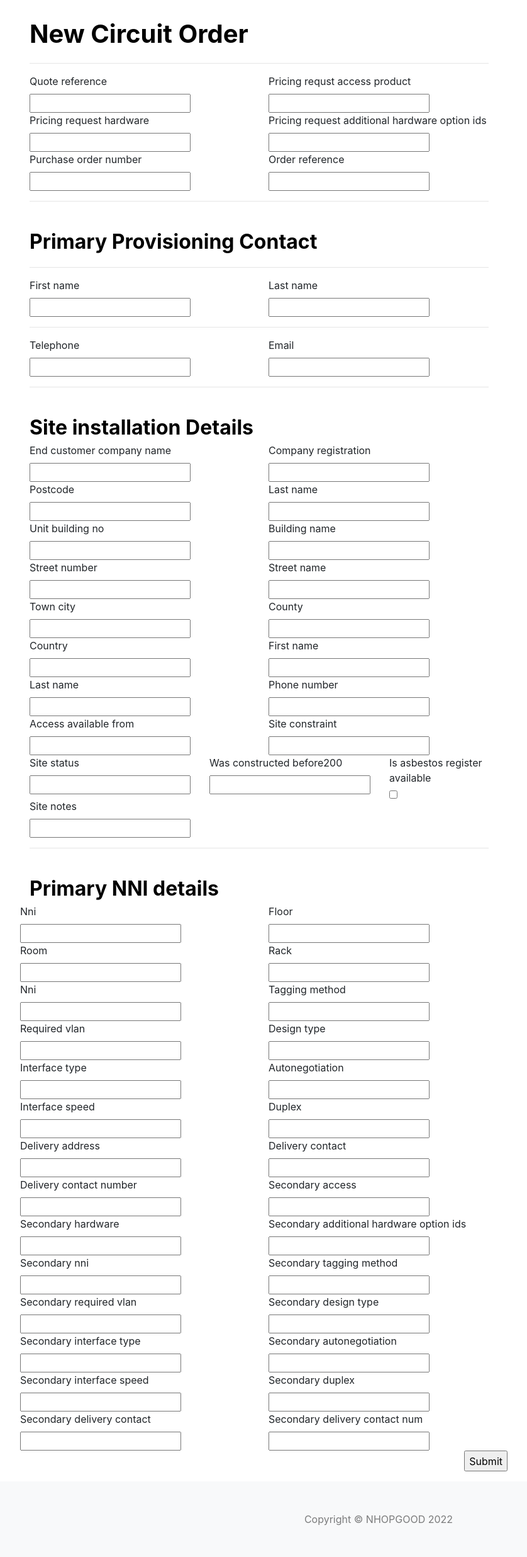
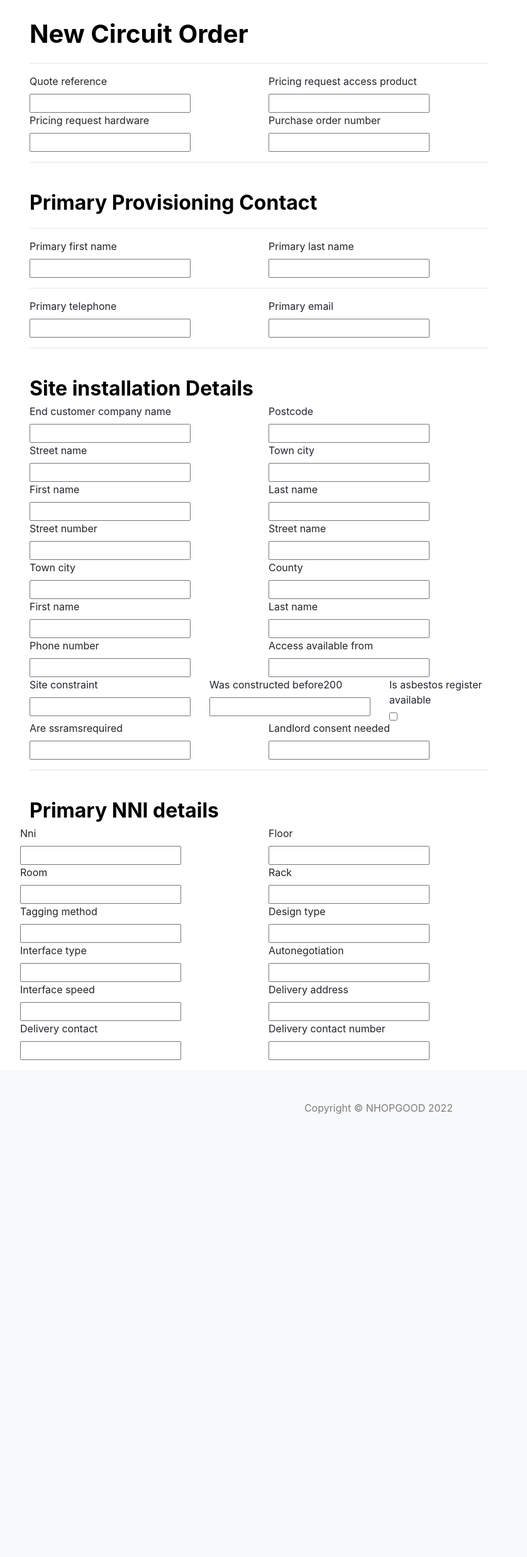
Before and after one commit to SirHoppington/circuitorderingtool, a Python web app: template flask-image/app/Order/templates/place_order.html in a window 1280 px wide. Shown: the part 56-2528 px from the top of the page at 63% size, without its empty margins (38-876 px from the left). After the commit the page ends 1825 px from the top, so only its background shows below. Run offline with Jinja, Linux system fonts and the light colour scheme; the template is opened without the code that fills it: most values are stand-ins (such as "Sample title", 1, 10 or a date in 2020); form fields are guessed from the names that the template uses; some libraries are stand-ins or nearby versions.

Commit message:
place_order form and initial order request form.

```diff
--- a/flask-image/app/Models/association_table.py
+++ b/flask-image/app/Models/association_table.py
@@ -1,5 +1,6 @@
 from app import db
 from datetime import datetime
+from flask_login import UserMixin
 
 
 class Customer(db.Model):
@@ -160,3 +161,8 @@ class NetRef(db.Model):
 
     def __repr__(self):
         return '{}'.format(self.provider_id)
+
+class User(UserMixin, db.Model):
+    id = db.Column(db.Integer, primary_key=True)
+    email = db.Column(db.String(120), nullable=False, unique=True)
+    password = db.Column(db.String(120), nullable=False)
--- a/flask-image/app/Order/templates/place_order.html
+++ b/flask-image/app/Order/templates/place_order.html
@@ -26,7 +26,7 @@ ul {
             <div class="form-wrapper">
                 <h1 class="mt-4">New Circuit Order</h1>
                 <hr>
-                <form method="POST" id="quoteform" action="{{ url_for('provider_pricing.new_quote') }}" >
+                <form method="POST" id="quoteform" action="{{ url_for('order.place_order') }}" >
                     {{ form.csrf_token }}
 					<div class="row">
 					<div class="col-sm">
@@ -38,9 +38,9 @@ ul {
 					</div>
 						<div class="col-sm">
                     <fieldset class="form-field">
-                        {{ form.pricingRequstAccessProductId.label}}
+                        {{ form.pricingRequestAccessProductId.label}}
 						<br>
-                        {{ form.pricingRequstAccessProductId(size=20) }}
+                        {{ form.pricingRequestAccessProductId(size=20) }}
                     </fieldset>
 					</div>
 						<div class="col-sm">
@@ -48,13 +48,6 @@ ul {
                         {{ form.pricingRequestHardwareId.label}}
 						<br>
                         {{ form.pricingRequestHardwareId(size=20) }}
-                    </fieldset>
-					</div>
-						<div class="col-sm">
-                    <fieldset class="form-field">
-                        {{ form.pricingRequestAdditionalHardwareOptionIds.label}}
-						<br>
-                        {{ form.pricingRequestAdditionalHardwareOptionIds(size=20) }}
                     </fieldset>
 					</div>
 					<div class="col-sm">
@@ -65,35 +58,28 @@ ul {
                     </fieldset>
 					</div>
 					<hr>
-					<div class="col-sm">
-							<fieldset class="form-field">
-							{{ form.orderReference.label}}
-							<br>
-							{{ form.orderReference }}
-							</fieldset>
-							</div>
 						</div>
 						<hr>
 						<div class="row">
 						<div class="col-sm">
-						<h2 class="mt-4">Primary Provisioning Contact</h1>
+						<h2 class="mt-4">Primary Provisioning Contact</h2>
 						</div>
 						</div>
 						<hr>
 						<div class="row">
 						<div class="col-sm">
 							<fieldset class="controls">
-							{{ form.firstName.label}}
+							{{ form.primaryFirstName.label}}
 							<br>
-							{{ form.firstName }}
+							{{ form.primaryFirstName }}
 							</fieldset>
 							</div>
 					<hr>
 							<div class="col-sm">
 								<fieldset class="controls">
-								{{ form.lastName.label}}
+								{{ form.primaryLastName.label}}
 								<br>
-								{{ form.lastName }}
+								{{ form.primaryLastName }}
 								</fieldset>
 							</div>
 							</div>
@@ -101,24 +87,24 @@ ul {
 					<div class="row">
 					<div class="col-sm">
 					<fieldset class="controls">
-                        {{ form.telephone.label}}
+                        {{ form.primaryTelephone.label}}
                         <br>
-						{{ form.telephone }}
+						{{ form.primaryTelephone }}
                     </fieldset>
 					</div>
 					<hr>
 					<div class="col-sm">
 					<fieldset class="controls">
-                        {{ form.email.label}}
+                        {{ form.primaryEmail.label}}
                         <br>
-						{{ form.email }}
+						{{ form.primaryEmail }}
                     </fieldset>
 					</div>
 					</div>
 					<hr>
 						<div class="row">
 						<div class="col-sm">
-						<h2 class="mt-4">Site installation Details</h1>
+						<h2 class="mt-4">Site installation Details</h2>
 						</div>
 						</div>
 					<div class="row">
@@ -130,19 +116,36 @@ ul {
                     </fieldset>
 					</div>
 						<hr>
-					<div class="col-sm">
-					<fieldset class="controls">
-                        {{ form.companyRegistration.label}}
-                        <br>
-						{{ form.companyRegistration }}
-                    </fieldset>
-					</div>
 						<hr>
 					<div class="col-sm">
 					<fieldset class="controls">
                         {{ form.postcode.label}}
                         <br>
 						{{ form.postcode }}
+                    </fieldset>
+					</div>
+                        <hr>
+					<div class="col-sm">
+					<fieldset class="controls">
+                        {{ form.streetName.label}}
+                        <br>
+						{{ form.streetName }}
+                    </fieldset>
+					</div>
+                        <hr>
+					<div class="col-sm">
+					<fieldset class="controls">
+                        {{ form.townCity.label}}
+                        <br>
+						{{ form.townCity }}
+                    </fieldset>
+					</div>
+						<hr>
+					<div class="col-sm">
+					<fieldset class="controls">
+                        {{ form.firstName.label}}
+                        <br>
+						{{ form.firstName }}
                     </fieldset>
 					</div>
 						<hr>
@@ -154,21 +157,6 @@ ul {
                     </fieldset>
 					</div>
 						<hr>
-					<div class="col-sm">
-					<fieldset class="controls">
-                        {{ form.unitBuildingNo.label}}
-                        <br>
-						{{ form.unitBuildingNo }}
-                    </fieldset>
-					</div>
-						<hr>
-					<div class="col-sm">
-					<fieldset class="controls">
-                        {{ form.buildingName.label}}
-                        <br>
-						{{ form.buildingName }}
-                    </fieldset>
-					</div>
 						<hr>
 					<div class="col-sm">
 					<fieldset class="controls">
@@ -199,14 +187,6 @@ ul {
                         {{ form.county.label}}
                         <br>
 						{{ form.county }}
-                    </fieldset>
-					</div>
-						<hr>
-					<div class="col-sm">
-					<fieldset class="controls">
-                        {{ form.country.label}}
-                        <br>
-						{{ form.country }}
                     </fieldset>
 					</div>
 						<hr>
@@ -252,14 +232,6 @@ ul {
 						<hr>
 					<div class="col-sm">
 					<fieldset class="controls">
-                        {{ form.siteStatus.label}}
-                        <br>
-						{{ form.siteStatus }}
-                    </fieldset>
-					</div>
-						<hr>
-					<div class="col-sm">
-					<fieldset class="controls">
                         {{ form.wasConstructedBefore2000.label}}
                         <br>
 						{{ form.wasConstructedBefore2000 }}
@@ -273,18 +245,27 @@ ul {
 						{{ form.isAsbestosRegisterAvailable }}
                     </fieldset>
 					</div>
+                        						<hr>
 					<div class="col-sm">
 					<fieldset class="controls">
-                        {{ form.siteNotes.label}}
+                        {{ form.areSSRAMSRequired.label}}
                         <br>
-						{{ form.siteNotes }}
+						{{ form.areSSRAMSRequired }}
+                    </fieldset>
+					</div>
+                        				<hr>
+					<div class="col-sm">
+					<fieldset class="controls">
+                        {{ form.landlordConsentNeeded.label}}
+                        <br>
+						{{ form.landlordConsentNeeded }}
                     </fieldset>
 					</div>
 					</div>
 					<hr>
 					<div class="row">
 						<div class="col-sm">
-						<h2 class="mt-4">Primary NNI details</h1>
+						<h2 class="mt-4">Primary NNI details</h2>
 						</div>
 						<hr>
 					<div class="row">
@@ -322,25 +303,9 @@ ul {
 									<hr>
 					<div class="col-sm">
 					<fieldset class="controls">
-                        {{ form.nni.label}}
-                        <br>
-						{{ form.nni }}
-                    </fieldset>
-					</div>
-									<hr>
-					<div class="col-sm">
-					<fieldset class="controls">
                         {{ form.taggingMethod.label}}
                         <br>
 						{{ form.taggingMethod }}
-                    </fieldset>
-					</div>
-									<hr>
-					<div class="col-sm">
-					<fieldset class="controls">
-                        {{ form.requiredVLAN.label}}
-                        <br>
-						{{ form.requiredVLAN }}
                     </fieldset>
 					</div>
 									<hr>
@@ -378,14 +343,6 @@ ul {
 												<hr>
 					<div class="col-sm">
 					<fieldset class="controls">
-                        {{ form.duplex.label}}
-                        <br>
-						{{ form.duplex }}
-                    </fieldset>
-					</div>
-												<hr>
-					<div class="col-sm">
-					<fieldset class="controls">
                         {{ form.deliveryAddress.label}}
                         <br>
 						{{ form.deliveryAddress }}
@@ -408,115 +365,8 @@ ul {
                     </fieldset>
 					</div>
 												<hr>
-					<div class="col-sm">
-					<fieldset class="controls">
-                        {{ form.secondaryAccess.label}}
-                        <br>
-						{{ form.secondaryAccess }}
-                    </fieldset>
-					</div>
-												<hr>
-					<div class="col-sm">
-					<fieldset class="controls">
-                        {{ form.secondaryHardwareId.label}}
-                        <br>
-						{{ form.secondaryHardwareId }}
-                    </fieldset>
-					</div>
-																	<hr>
-					<div class="col-sm">
-					<fieldset class="controls">
-                        {{ form.secondaryAdditionalHardwareOptionIds.label}}
-                        <br>
-						{{ form.secondaryAdditionalHardwareOptionIds }}
-                    </fieldset>
-					</div>
-																	<hr>
-					<div class="col-sm">
-					<fieldset class="controls">
-                        {{ form.secondaryNNI.label}}
-                        <br>
-						{{ form.secondaryNNI }}
-                    </fieldset>
-					</div>
-																	<hr>
-					<div class="col-sm">
-					<fieldset class="controls">
-                        {{ form.secondaryTaggingMethod.label}}
-                        <br>
-						{{ form.secondaryTaggingMethod }}
-                    </fieldset>
-					</div>
-																	<hr>
-					<div class="col-sm">
-					<fieldset class="controls">
-                        {{ form.secondaryRequiredVLAN.label}}
-                        <br>
-						{{ form.secondaryRequiredVLAN }}
-                    </fieldset>
-					</div>
-																	<hr>
-					<div class="col-sm">
-					<fieldset class="controls">
-                        {{ form.secondaryDesignType.label}}
-                        <br>
-						{{ form.secondaryDesignType }}
-                    </fieldset>
-					</div>
-																	<hr>
-					<div class="col-sm">
-					<fieldset class="controls">
-                        {{ form.secondaryInterfaceType.label}}
-                        <br>
-						{{ form.secondaryInterfaceType }}
-                    </fieldset>
-					</div>
-																	<hr>
-					<div class="col-sm">
-					<fieldset class="controls">
-                        {{ form.secondaryAutonegotiation.label}}
-                        <br>
-						{{ form.secondaryAutonegotiation }}
-                    </fieldset>
-					</div>
-																	<hr>
-					<div class="col-sm">
-					<fieldset class="controls">
-                        {{ form.secondaryInterfaceSpeed.label}}
-                        <br>
-						{{ form.secondaryInterfaceSpeed }}
-                    </fieldset>
-					</div>
-																	<hr>
-					<div class="col-sm">
-					<fieldset class="controls">
-                        {{ form.secondaryDuplex.label}}
-                        <br>
-						{{ form.secondaryDeliveryAddress }}
-                    </fieldset>
-					</div>
-																	<hr>
-					<div class="col-sm">
-					<fieldset class="controls">
-                        {{ form.secondaryDeliveryContact.label}}
-                        <br>
-						{{ form.secondaryDeliveryContact }}
-                    </fieldset>
-					</div>
-																	<hr>
-					<div class="col-sm">
-					<fieldset class="controls">
-                        {{ form.secondaryDeliveryContactNum.label}}
-                        <br>
-						{{ form.secondaryDeliveryContactNum }}
-                    </fieldset>
-					</div>
-					</div>
-					<hr>
-					<div class="row">
-					<input type="submit" value="Submit" class="button">
-					</div>
-				</div>
+                    </div>
+                    </div>
                 </form>
             </div>
 	    </div>
```
Also changed, not shown: flask-image/app/forms.py (+51 -123 lines).
